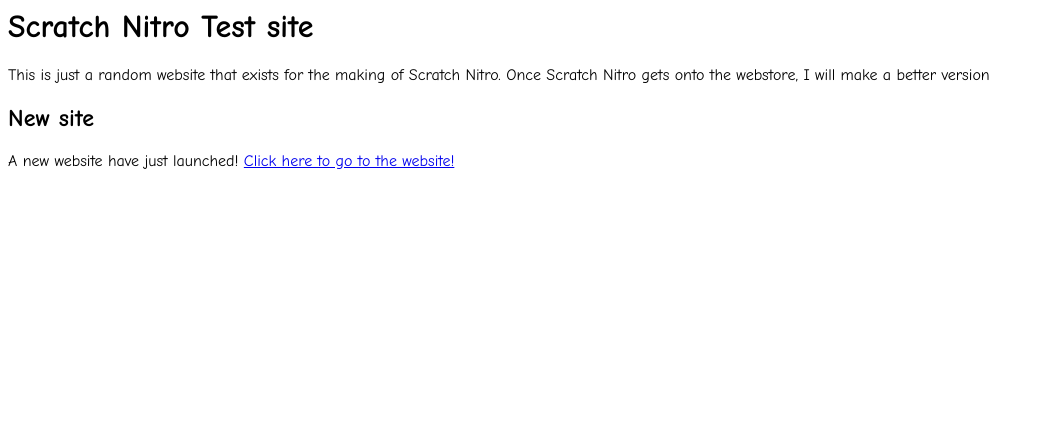
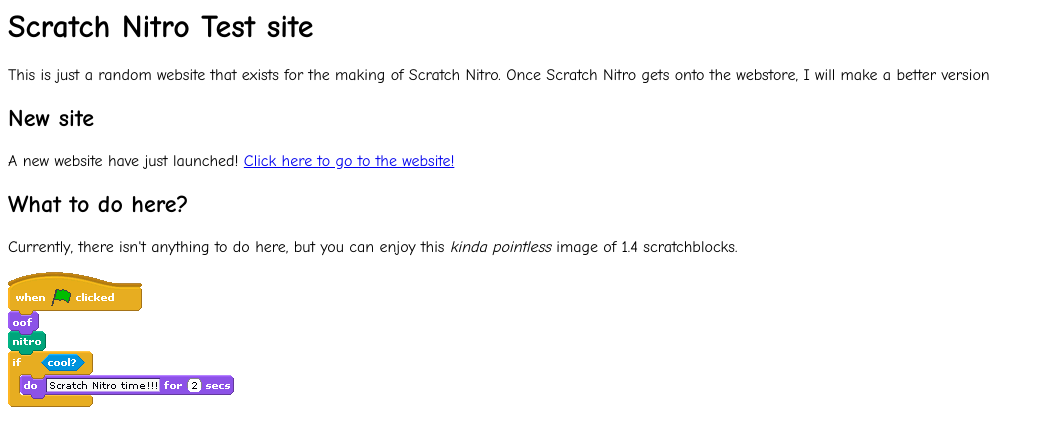
Before and after one commit to Marc92020/scratch-nitro-current-website, a plain HTML site: page index.html in a window 1280 px wide. Shown: the whole page, without its empty margins (0-1044 px from the left). Drawn offline with Linux system fonts and the light colour scheme.

Commit message:
Update index.html

```diff
--- a/index.html
+++ b/index.html
@@ -7,3 +7,6 @@
   Once Scratch Nitro gets onto the webstore, I will make a better version</p>
 <h2 style="font-family:'Comic Sans MS'">New site</h2>
 <p style="font-family:'Comic Sans MS'">A new website have just launched! <a href="https://scratchnitro.github.io/">Click here to go to the website!</a></p>
+<h2 style="font-family:'Comic Sans MS'">What to do here?</h2>
+<p style="font-family:'Comic Sans MS'">Currently, there isn't anything to do here, but you can enjoy this <i>kinda pointless</i> image of 1.4 scratchblocks.</p>
+<img src="https://github.com/Marc92020/scratch-nitro-current-website/blob/main/PointlessBlocks.png?raw=true">
```
